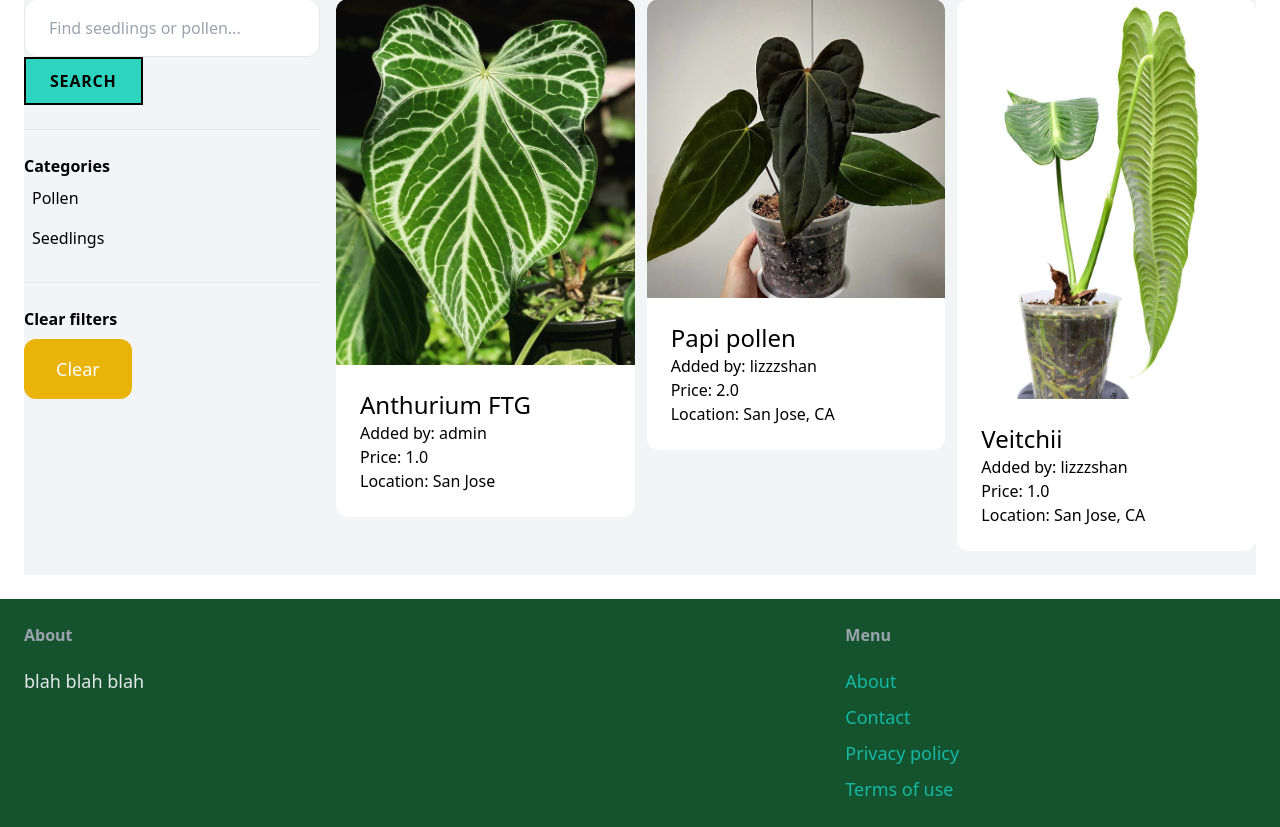
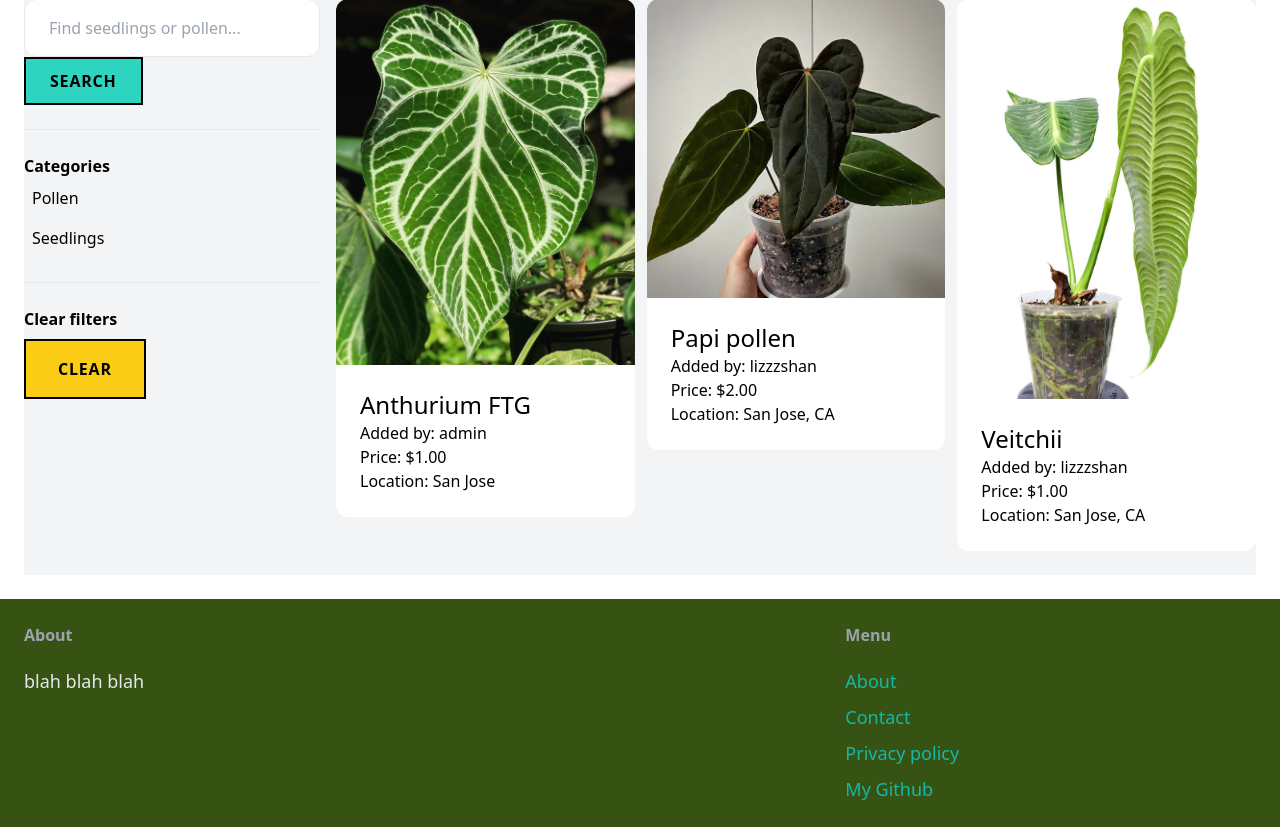
Before and after one commit to lizzzshan/Planthurium, a Django app: page /items/ in a window 1280 px wide. Shown: the part 102-929 px from the top of the page. Run offline with Django 4.2, Linux system fonts and the light colour scheme; data comes from the database, SQL or seed files in the repository; both versions use the stored data as it was after the commit; some libraries are stand-ins or nearby versions.

Commit message:
css changes

```diff
--- a/myplanttracker/core/templates/core/base.html
+++ b/myplanttracker/core/templates/core/base.html
@@ -40,7 +40,7 @@
             {% endblock %}
         </div>
 
-        <footer class="py-6 px-6 flex justify-between bg-green-900">
+        <footer class="py-6 px-6 flex justify-between bg-lime-900">
             <div class="w-2/3 pr-10">
                 <h3 class="mb-5 font-semibold text-gray-400">About</h3>
 
@@ -53,7 +53,7 @@
                     <li><a href="#" class="text-lg text-teal-500 hover:text-teal-700">About</a></li>
                     <li><a href="{% url 'core:contact' %}" class="text-lg text-teal-500 hover:text-teal-700">Contact</a></li>
                     <li><a href="#" class="text-lg text-teal-500 hover:text-teal-700">Privacy policy</a></li>
-                    <li><a href="#" class="text-lg text-teal-500 hover:text-teal-700">Terms of use</a></li>
+                    <li><a href="https://github.com/lizzzshan" class="text-lg text-teal-500 hover:text-teal-700">My Github</a></li>
                 </ul>
             </div>
         </footer>
--- a/myplanttracker/core/templates/core/index.html
+++ b/myplanttracker/core/templates/core/index.html
@@ -19,7 +19,7 @@
                         <h2 class ="text-2xl">{{item.name}}</h2>
                         <!-- TODO: parse price into correct format -->
                         <p class="text-black">Added by: {{item.created_by}}</p>
-                        <p class="text-black">Price: {{item.price}}</p>
+                        <p class="text-black">Price: ${{item.price}}</p>
                         <p class="text-black">Location: {{item.location}}</p>
                     </div>
                 </a>
--- a/myplanttracker/item/forms.py
+++ b/myplanttracker/item/forms.py
@@ -18,7 +18,7 @@ class NewItemForm(forms.ModelForm):
                 'class': INPUT_CLASSES
             }),
             'price': forms.TextInput(attrs={
-                'class': INPUT_CLASSES
+                'class': INPUT_CLASSES,
             }),
             'location': forms.TextInput(attrs={
                 'class': INPUT_CLASSES
--- a/myplanttracker/item/models.py
+++ b/myplanttracker/item/models.py
@@ -1,5 +1,6 @@
 from django.contrib.auth.models import User
 from django.db import models
+
 
 # Create your models here.
 
@@ -17,7 +18,7 @@ class Item(models.Model):
     category = models.ForeignKey(Category, related_name ='items', on_delete=models.CASCADE)
     image = models.ImageField(upload_to='item_images', blank=True, null=True)
     name = models.CharField(max_length=255)
-    price = models.FloatField()
+    price= models.DecimalField(max_digits=10, decimal_places=2)
     location = models.CharField(max_length=255, null=True,blank=True)
     description = models.TextField(blank=True, null=True)
     is_sold = models.BooleanField(default=False)
--- a/myplanttracker/item/templates/item/items.html
+++ b/myplanttracker/item/templates/item/items.html
@@ -22,12 +22,10 @@
                     </li>
                 {% endfor %}
             </ul>
-
             <hr class="my-6">
             <p class="font-semibold">Clear filters</p>
-
             <ul>
-                <li> <a href="{% url 'item:items' %}" class="mt-2 py-4 px-8 inline-block bg-yellow-500 text-lg rounded-xl text-white">Clear</a>
+                <li> <a href="{% url 'item:items' %}" class="mt-2 py-4 px-8 inline-block uppercase font-semibold tracking-wider border-2 border-black bg-yellow-400 text-black">Clear</a>
                 </li>
             </ul>
         </div>
@@ -45,7 +43,7 @@
                                 <h2 class ="text-2xl">{{item.name}}</h2>
                                 <!-- TODO: parse price into correct format -->
                                 <p class="text-black">Added by: {{item.created_by}}</p>
-                                <p class="text-black">Price: {{item.price}}</p>
+                                <p class="text-black">Price: ${{item.price}}</p>
                                 <p class="text-black">Location: {{item.location}}</p>
                             </div>
                         </a>
--- a/myplanttracker/item/views.py
+++ b/myplanttracker/item/views.py
@@ -4,6 +4,7 @@ from django.db.models import Q
 from django.shortcuts import render, get_object_or_404, redirect
 from .models import Item, Category
 from .forms import NewItemForm, EditItemForm
+from django.core.exceptions import ValidationError
 
 def items(request):
     query = request.GET.get('query', '')
@@ -47,6 +48,7 @@ def new(request): # Require login
     else:
         form = NewItemForm()
 
+
     return render(request, 'item/form.html',{
         'form':form,
         'title': 'New item',
```
Also changed, not shown: myplanttracker/db.sqlite3, myplanttracker/media/item_images/2.jpg (added).
